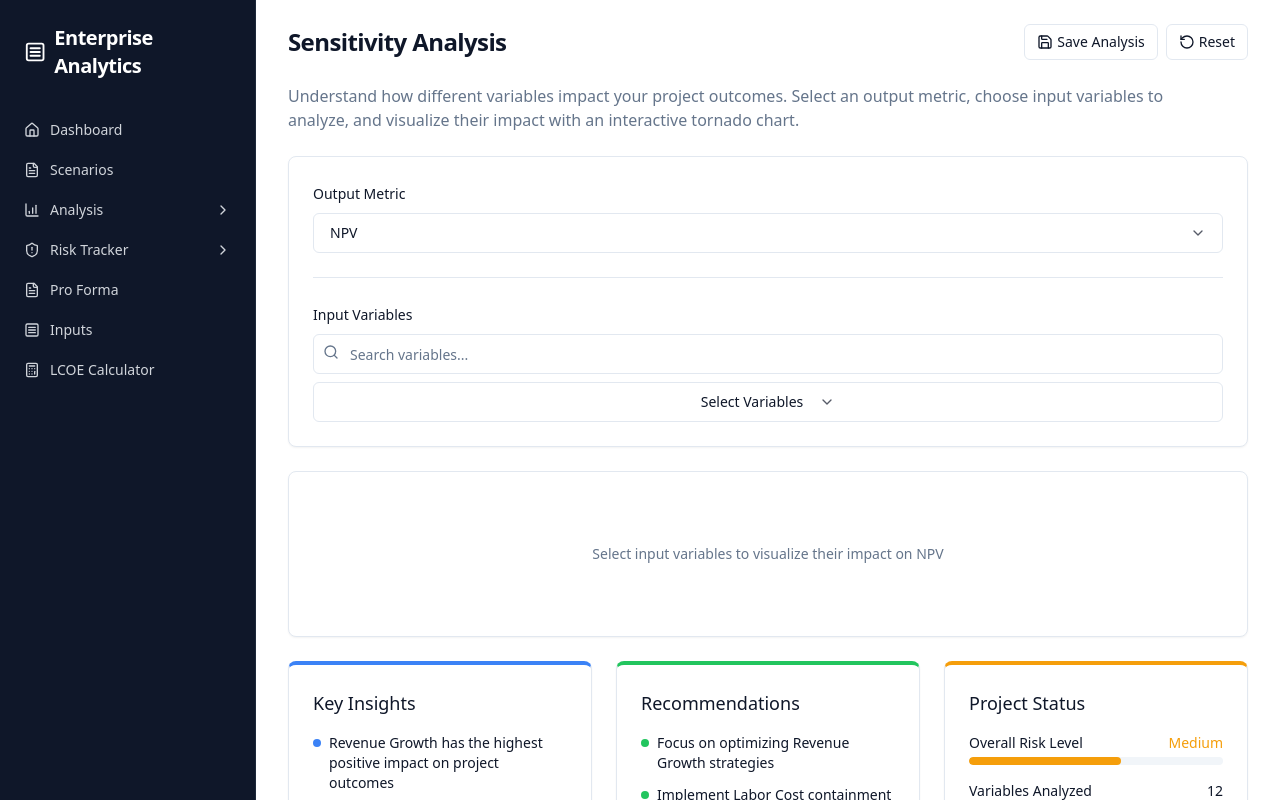
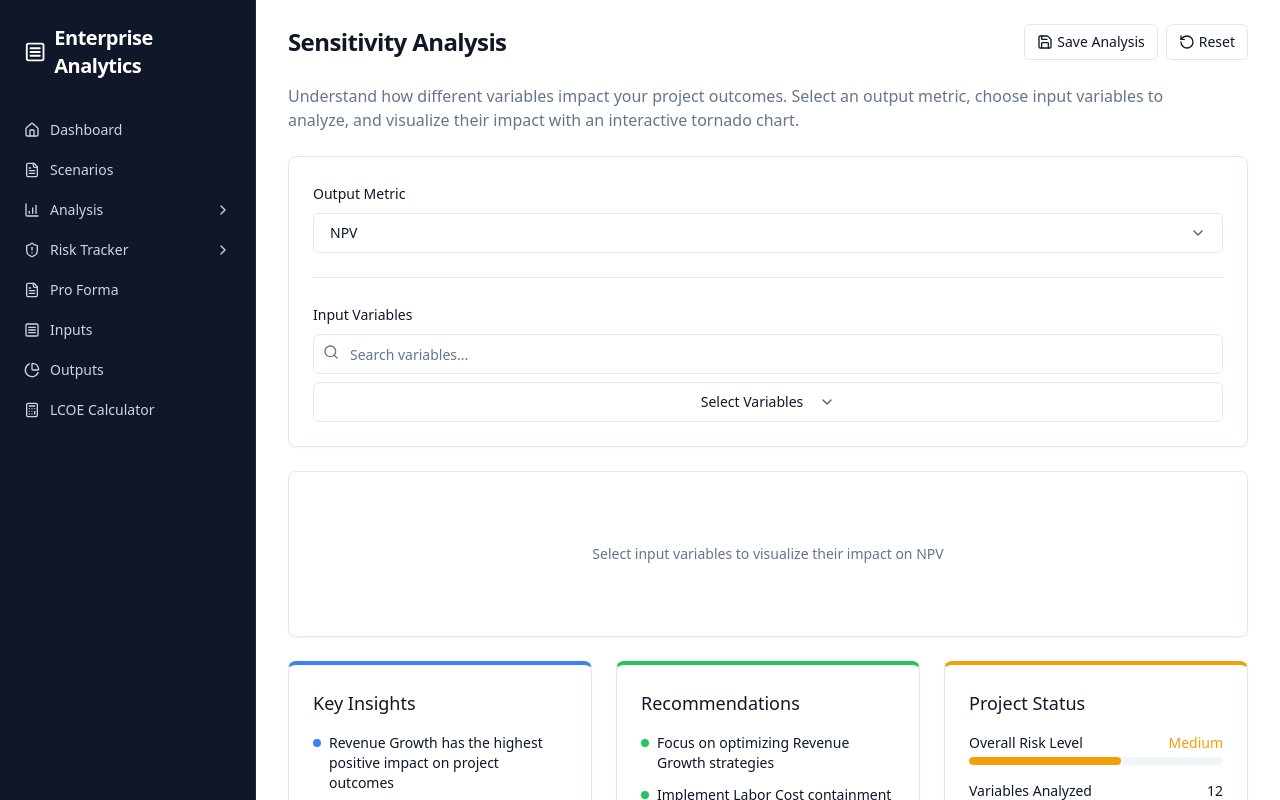
Before and after one commit to karan-raikundalia/al-app-v1-windsurf, a React (Vite) app: page / in a window 1280 px wide. Built offline with nearby package versions, Linux system fonts and the light colour scheme.

Commit message:
Add left tab navigation
Adds a left tab navigation to the application.

```diff
--- a/src/components/layout/Sidebar.tsx
+++ b/src/components/layout/Sidebar.tsx
@@ -15,7 +15,8 @@ import {
   Upload,
   Activity,
   Calculator,
-  BarChartHorizontal
+  BarChartHorizontal,
+  PieChart
 } from "lucide-react";
 import { cn } from "@/lib/utils";
 
@@ -184,6 +185,16 @@ export function Sidebar() {
 
           <li>
             <NavLink
+              to="/outputs"
+              className={({ isActive }) => cn("nav-link", isActive && "active")}
+            >
+              <PieChart className="h-4 w-4" />
+              <span>Outputs</span>
+            </NavLink>
+          </li>
+
+          <li>
+            <NavLink
               to="/lcoe-calculator"
               className={({ isActive }) => cn("nav-link", isActive && "active")}
             >
```
